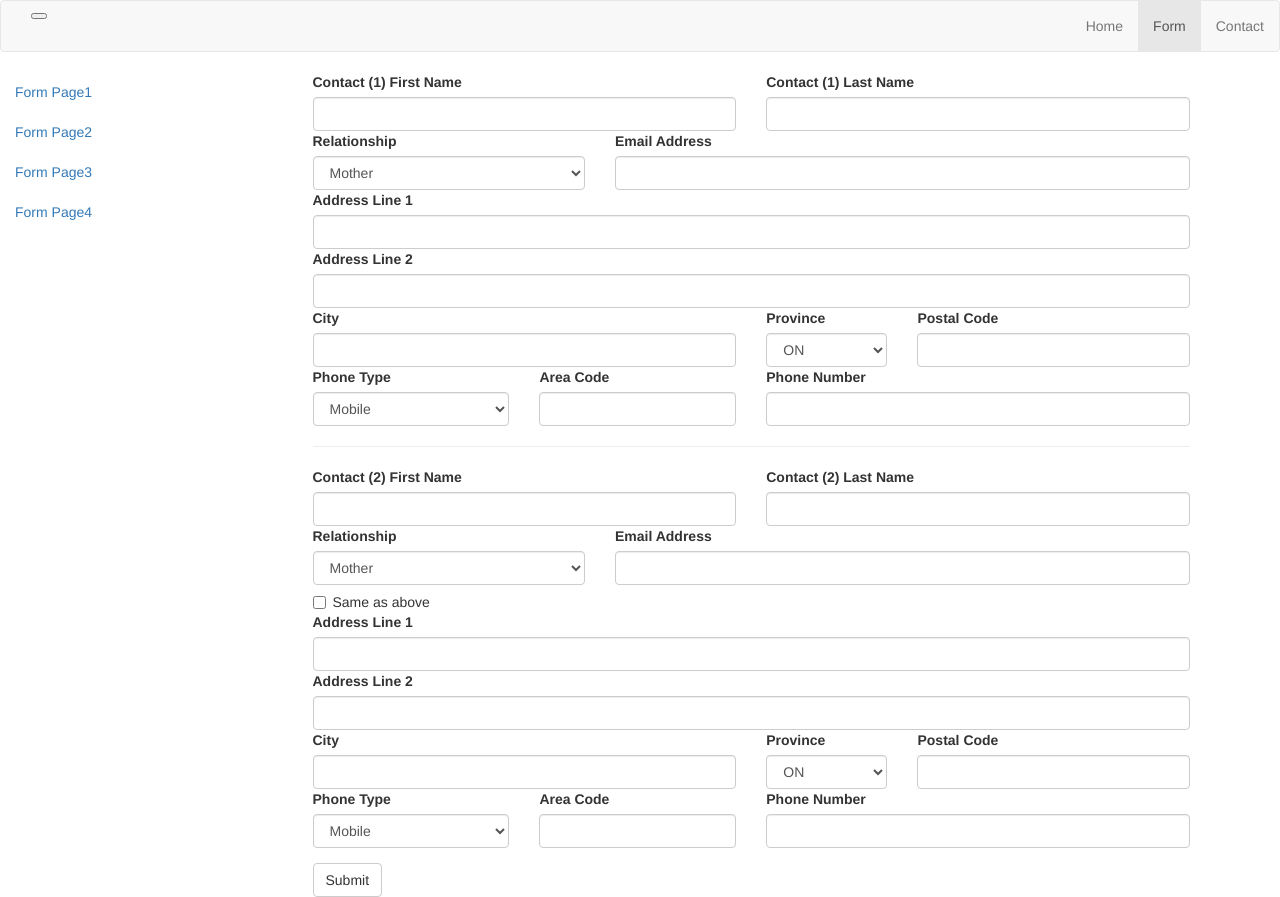
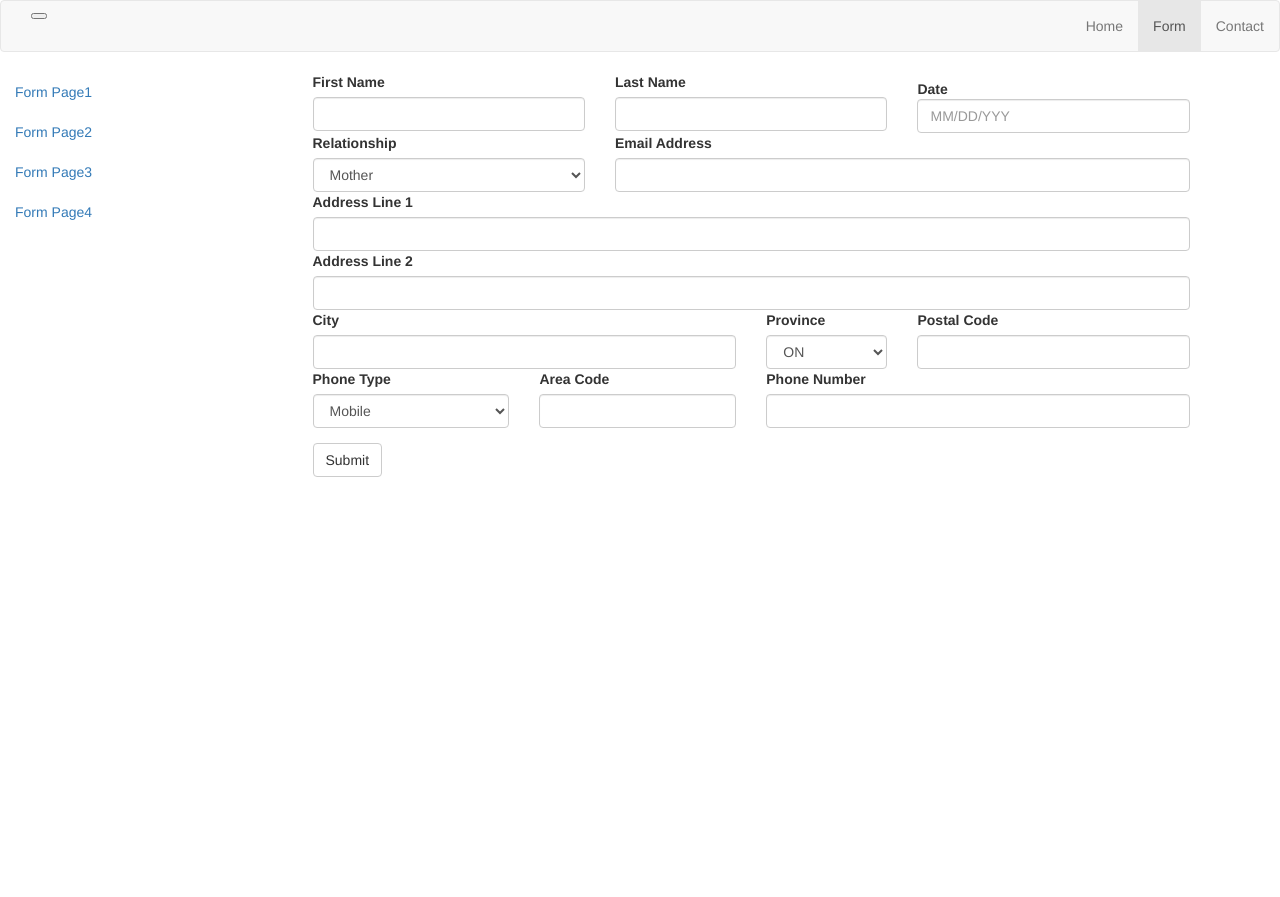
Before and after one commit to noodlesCoder/noodlesCoder.github.io, a plain HTML site: page formPage2.html in a window 1280 px wide. After the commit the page ends 800 px from the top, so only its background shows below. Drawn offline with nearby package versions, Linux system fonts and the light colour scheme.

Commit message:
Update formPage2.html

```diff
--- a/formPage2.html
+++ b/formPage2.html
@@ -59,14 +59,18 @@
 
             <div class="form-group required">
             <div class="row">
-                <div class="col-xs-6 col-xs-6 padding-right-0">
-                  <label for="contactFirstName1">Contact (1) First Name</label>
-                  <input type="text" class="form-control" id="contactFirstName1">
+                <div class="col-xs-4 padding-right-0">
+                  <label for="studentFirstName">First Name</label>
+                  <input type="text" class="form-control" id="studentFirstName">
                 </div>
- 		<div class="col-xs-6 col-xs-6">
-                  <label for="contactLastName1">Contact (1) Last Name</label>
-                  <input type="text" class="form-control" id="contactLastName1">
+ 		<div class="col-xs-4">
+                  <label for="studentLastName">Last Name</label>
+                  <input type="text" class="form-control" id="studentLastName">
                 </div>
+		<div class="col-xs-4">
+		   <label class="control-label" for="date">Date</label>
+                   <input class="form-control" id="date" name="date" placeholder="MM/DD/YYY" type="text"/>
+		</div>
 	    </div>
             <div class="row">
                 <div class="col-xs-4 col-xs-8">
@@ -138,95 +142,7 @@
                   <input type="text" class="form-control" id="contact1PhoneNumber">
                 </div>
 	       </div>
-	       <hr />
-	       <div class="row">
-                <div class="col-xs-6 col-xs-6 padding-right-0">
-                  <label for="contact2FirstName">Contact (2) First Name</label>
-                  <input type="text" class="form-control" id="contact2FirstName">
-                </div>
- 		<div class="col-xs-6 col-xs-6">
-                  <label for="contact2LastName">Contact (2) Last Name</label>
-                  <input type="text" class="form-control" id="contact2LastName">
-                </div>
-	       </div>
-               <div class="row">
-                <div class="col-xs-4 col-xs-8">
-                  <label for="relationship2">Relationship</label>
-                  <select class="form-control" id="relationship2">
-    		     <option>Mother</option>
-		     <option>Father</option>
-		     <option>Guardian</option>
-		     <option>Spouse</option>
-		     <option>Self</option>
-		   </select>
-                </div>
- 		<div class="col-xs-8">
-                  <label for="contactEmail2">Email Address</label>
-                  <input type="text" class="form-control" id="contactEmail2">
-                </div>
-	       </div>
-	       <div class="row">
-                <div class="col-xs-12 col-xs-0 padding-right-0">
-                  <div class="checkbox">
- 			 <label><input type="checkbox" value="">Same as above</label>
-		  </div>
-                 </div>
-                </div>
-                <div class="row">
-                 <div class="col-xs-12 col-xs-0 padding-right-0">
-                    <label for="contact2AddressLine1">Address Line 1</label>
-                    <input type="text" class="form-control" id="contact2AddressLine1">
-                  </div>
-                </div>
-                <div class="row">
- 		 <div class="col-xs-12 col-xs-0">
-                   <label for="contact2AddressLine2">Address Line 2</label>
-                   <input type="text" class="form-control" id="contact2AddressLine2">
-                 </div>
-		</div>
-               <div class="row">
-                <div class="col-xs-6 padding-right-0">
-                  <label for="contact2City">City</label>
-                  <input type="text" class="form-control" id="contact2City">
-                </div>
- 		<div class="col-xs-2">
-                  <label for="contact2Province">Province</label>
-                  <select class="form-control" id="contact2Province">
-    		      <option>ON</option>
-		      <option>QC</option>
-		      <option>NS</option>
-		      <option>PE</option>
-		      <option>MB</option>
-                      <option>AB</option>
-                      <option>BC</option>
-                      <option>NB</option>
-	              <option>NL</option>
-		   </select>
-                 </div>
-		 <div class="col-xs-4 padding-right-0">
-                  <label for="contact2PostalCode">Postal Code</label>
-                  <input type="text" class="form-control" id="contact2PostalCode">
-                 </div>
-		</div>
-                <div class="row">
-                 <div class="col-xs-3 col-xs-3 col-xs-6 padding-right-0">
-                    <label for="contact2PhoneType">Phone Type</label>
-                    <select class="form-control" id="contact2PhoneType">
-    			<option>Mobile</option>
-			<option>Home</option>
-			<option>Work</option>
-		     </select>
-                  </div>
- 		<div class="col-xs-3 col-xs-3 col-xs-6">
-                   <label for="contact2AreaCode">Area Code</label>
-                   <input type="text" class="form-control" id="contact2AreaCode">
-                </div>
-                <div class="col-xs-6">
-                   <label for="contact2PhoneNumber">Phone Number</label>
-                   <input type="text" class="form-control" id="contact2PhoneNumber">
-                </div>
-	       </div>
-              </div>
+	     </div>
 	     <div class="row">
               <input type="submit" class="btn btn-default" value="Submit"/>
 	     </div>
```
